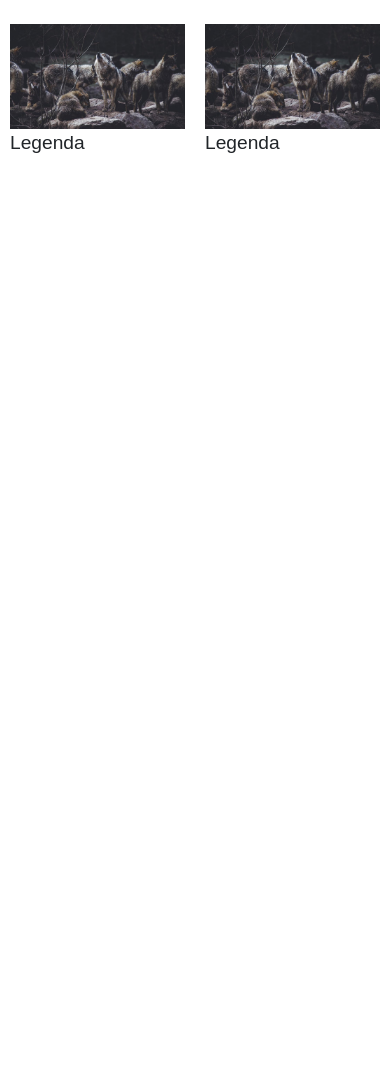
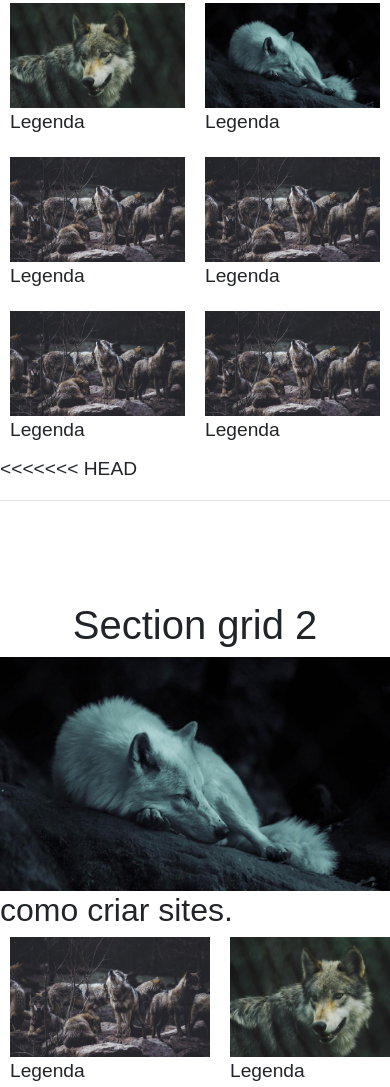
Before and after one commit to brunoalves2105/css-flexbox-grid, a plain HTML site: page index.html in a window 390 px wide. Shown: the part 2644-3731 px from the top of the page. Before the commit the page ends 2912 px from the top, so only its background shows below. Drawn offline with nearby package versions, Linux system fonts and the light colour scheme.

Commit message:
criando section grid 1

```diff
--- a/CSS/style.css
+++ b/CSS/style.css
@@ -98,3 +98,36 @@ img {
         order: -1;
     }
 }
+<<<<<<< HEAD
+
+
+/* css grid 2 */
+
+.grid2{
+    display: grid;
+    grid-template-columns: 1fr 200px;
+    grid-gap: 20px;
+    max-width: 800px;
+    padding: 10px;
+    margin: auto;
+}
+
+.sidebar > div {
+    margin-bottom: 10px;
+}
+
+@media (max-width: 600px) {
+    .grid2 {
+        grid-template-columns: 1fr;
+    }
+    .sidebar {
+        display: flex;
+        overflow: scroll;
+    }
+    .sidebar > div {
+        flex: 1 0 200px;
+        margin: 0 10px;
+    }
+}
+=======
+>>>>>>> 4fce3fc569257191f0223b5ec695371389281405
--- a/index.html
+++ b/index.html
@@ -52,7 +52,11 @@
 
     <hr>
 
+<<<<<<< HEAD
+    <h1>Section grid 1</h1>
+=======
     <h1>CSS grid layout 1</h1>
+>>>>>>> 4fce3fc569257191f0223b5ec695371389281405
 
     <section class="grid1">
         <div>
@@ -96,5 +100,36 @@
             <p>Anuncio</p>
         </div>
     </section>
+<<<<<<< HEAD
+    <hr>
+
+    <h1>Section grid 2</h1>
+
+    <section class="grid2">
+        <div class="video">
+            <img src="imagens/lobo1.jpg">
+            <h2>como criar sites.</h2>
+        </div>
+        <div class="sidebar">
+            <div>
+                <img src="imagens/lobo3.jpg">
+                <p>Legenda</p>
+            </div>
+            <div>
+                <img src="imagens/lobo2.jpg">
+                <p>Legenda</p>
+            </div>
+            <div>
+                <img src="imagens/lobo1.jpg">
+                <p>Legenda</p>
+            </div>
+            <div>
+                <img src="imagens/lobo3.jpg">
+                <p>Legenda</p>
+            </div>
+        </div>
+    </section>
+=======
+>>>>>>> 4fce3fc569257191f0223b5ec695371389281405
 </body>
 </html>
```
